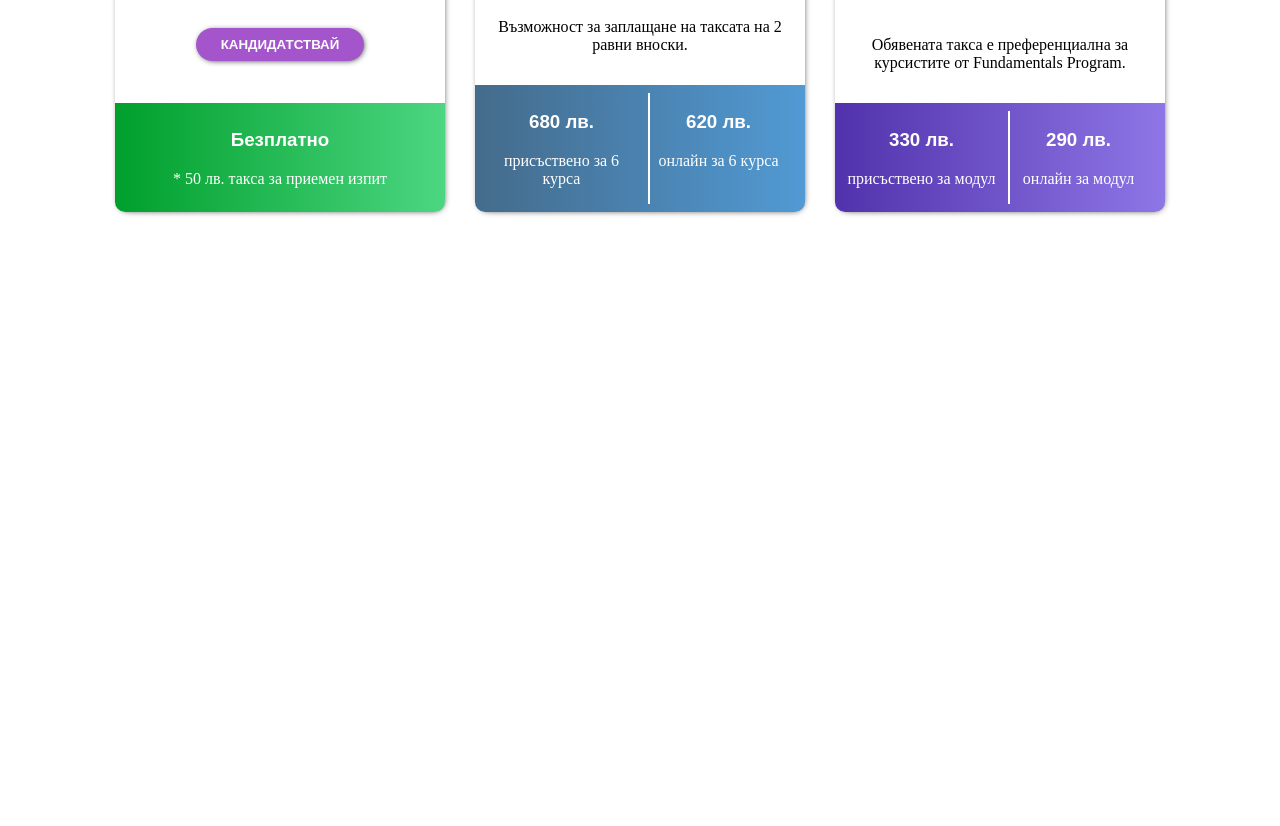
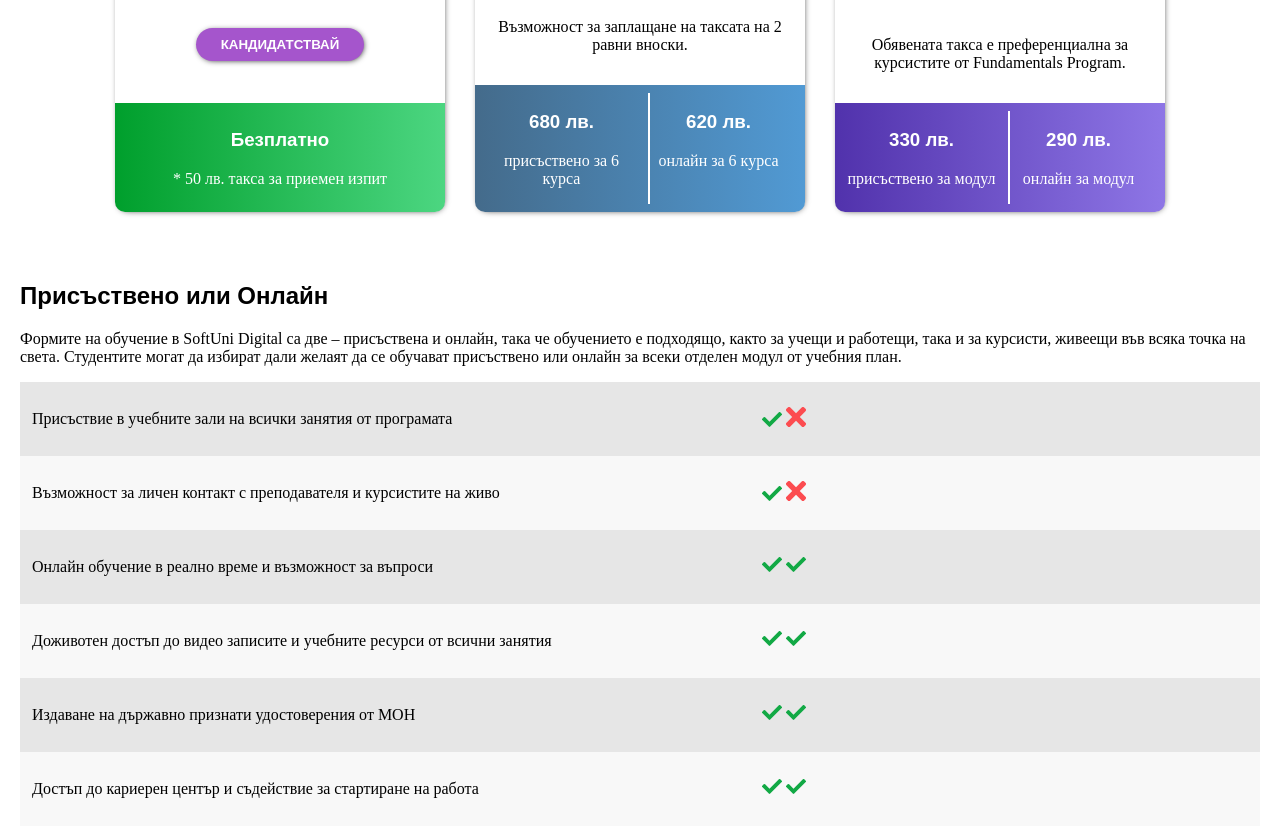
Before and after one commit to TeodorBoyadzhiev/HTML-CSS, a plain HTML site: page Flexbox/Landing-page/index.html in a window 1280 px wide. Shown: the part 412-1238 px from the top of the page. Before the commit the page ends 800 px from the top, so only its background shows below. Drawn offline with Linux system fonts and the light colour scheme.

Commit message:
exercise-flexbox

```diff
--- a/Flexbox/Landing-page/index.html
+++ b/Flexbox/Landing-page/index.html
@@ -13,10 +13,7 @@
     <header>
         <nav class="nav container">
             <article class="nav-logo">
-                <img
-                src="./images/creative-logo.svg"
-                alt="SoftUni Creative Logo"
-                />
+                <img src="./images/creative-logo.svg" alt="SoftUni Creative Logo" />
             </article>
             <ul class="nav-list">
                 <li class="nav-list-item"><a href="#">ЗА НАС</a></li>
@@ -88,6 +85,76 @@
 
         </section>
     </header>
+    <main>
+        <section class="onsite-live-online container">
+            <h2 class="onsite-live-online-title">
+                Присъствено или Онлайн
+            </h2>
+            <p class="onsite-live-online-subtitle">
+                Формите на обучение в SoftUni Digital са две – присъствена и онлайн,
+                така че обучението е подходящо, както за учещи и работещи, така и за курсисти,
+                живеещи във всяка точка на света.
+                Студентите могат да избират дали желаят да се обучават присъствено
+                или онлайн за всеки отделен модул от учебния план.
+            </p>
+            <section class="onsite-online-benefits">
+                <article class="onsite-online-benefit">
+                    <p class="onsite-online-benefits-text">
+                        Присъствие в учебните зали на всички занятия от програмата
+                    </p>
+                    <span class="onsite-online-benefits-icon">
+                        <img src="./images/check.svg">
+                        <img src="./images/cross.svg">
+                    </span>
+                </article>
+                <article class="onsite-online-benefit">
+                    <p class="onsite-online-benefits-text">
+                        Възможност за личен контакт с преподавателя и курсистите на живо
+                    </p>
+                    <span class="onsite-online-benefits-icon">
+                        <img src="./images/check.svg">
+                        <img src="./images/cross.svg">
+                    </span>
+                </article>
+                <article class="onsite-online-benefit">
+                    <p class="onsite-online-benefits-text">
+                        Онлайн обучение в реално време и възможност за въпроси
+                    </p>
+                    <span class="onsite-online-benefits-icon">
+                        <img src="./images/check.svg">
+                        <img src="./images/check.svg">
+                    </span>
+                </article>
+                <article class="onsite-online-benefit">
+                    <p class="onsite-online-benefits-text">
+                        Доживотен достъп до видео записите и учебните ресурси от всични занятия
+                    </p>
+                    <span class="onsite-online-benefits-icon">
+                        <img src="./images/check.svg">
+                        <img src="./images/check.svg">
+                    </span>
+                </article>
+                <article class="onsite-online-benefit">
+                    <p class="onsite-online-benefits-text">
+                        Издаване на държавно признати удостоверения от МОН
+                    </p>
+                    <span class="onsite-online-benefits-icon">
+                        <img src="./images/check.svg">
+                        <img src="./images/check.svg">
+                    </span>
+                </article>
+                <article class="onsite-online-benefit">
+                    <p class="onsite-online-benefits-text">
+                        Достъп до кариерен център и съдействие за стартиране на работа
+                    </p>
+                    <span class="onsite-online-benefits-icon">
+                        <img src="./images/check.svg">
+                        <img src="./images/check.svg">
+                    </span>
+                </article>
+            </section>
+        </section>
+    </main>
 </body>
 
 </html>
--- a/Flexbox/Landing-page/styles.css
+++ b/Flexbox/Landing-page/styles.css
@@ -59,6 +59,7 @@ h4 {
   justify-content: center;
   position: relative;
   max-height: 320px;
+  margin-bottom: 300px;
 }
 
 .programs::before {
@@ -177,3 +178,34 @@ h4 {
   position: absolute;
   right: -10px;
 }
+
+.onsite-online {
+  color: #54536f;
+}
+
+.onsite-online-title {
+  font-weight: 400;
+}
+
+.onsite-online-benefit:nth-child(odd) {
+  background: #E6E6E6;
+}
+
+.onsite-online-benefit:nth-child(even) {
+  background: #f8f8f8;
+}
+
+.onsite-online-benefit {
+  display: flex;
+  padding: 12px;
+  align-items: center;
+}
+
+.onsite-online-benefits {
+  justify-content: space-between;
+}
+
+
+.onsite-online-benefits-text{
+ flex-basis: 60%;
+}
```
